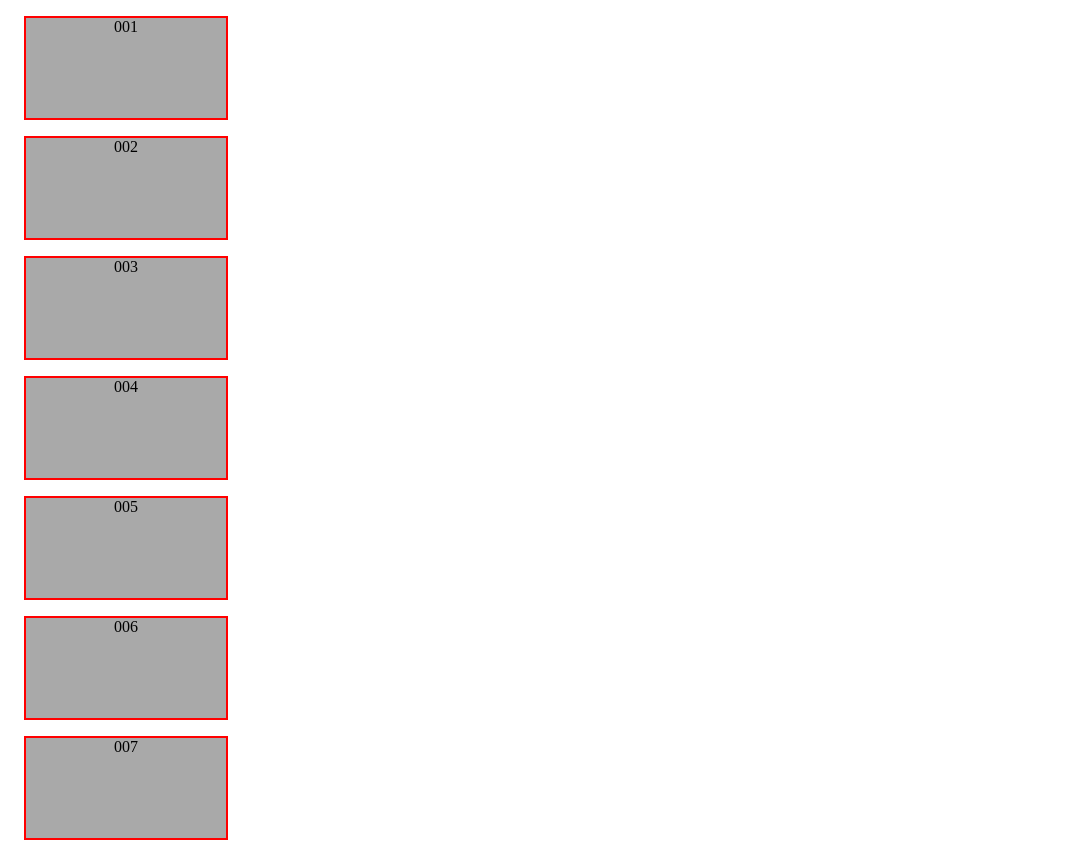
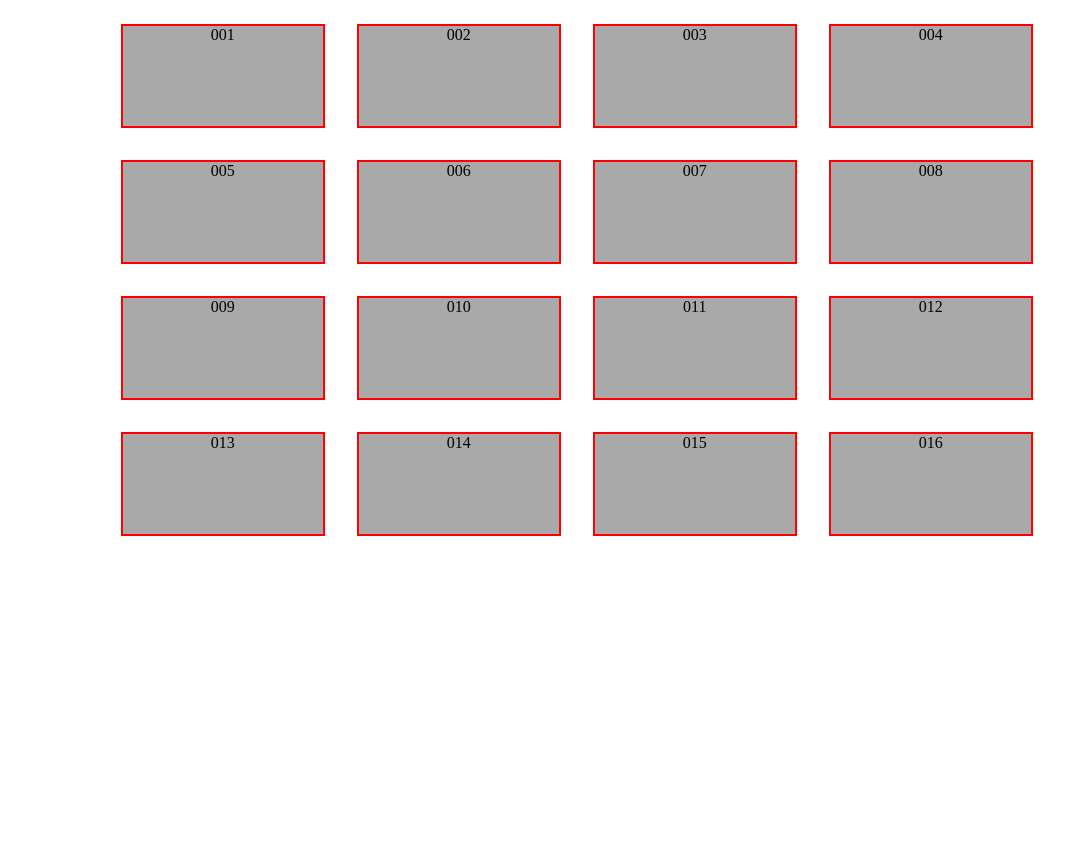
Before and after one commit to fbw-d09/uib-layout-flex-tide-27, a website: page challenges/01/index.html in a window 1280 px wide. Shown: the top 843 px of the page, without its empty margins (0-1072 px from the left). After the commit the page ends 800 px from the top, so only its background shows below. Drawn offline with Linux system fonts and the light colour scheme.

Commit message:
flex-fetig

```diff
--- a/challenges/01/index.html
+++ b/challenges/01/index.html
@@ -5,9 +5,12 @@
         <meta charset="UTF-8">
         <link rel="stylesheet" href="main.css">
         <title>Flexbox Container - Challenge 1</title>
+
+    <link rel="stylesheet" href="main.css">
     </head>
 
     <body>
+        <main class="conteiner">
             <div>001</div>
             <div>002</div>
             <div>003</div>
@@ -24,6 +27,8 @@
             <div>014</div>
             <div>015</div>
             <div>016</div>
+        </main>
+    </div>
     </body>
 
 </html>
--- a/challenges/01/main.css
+++ b/challenges/01/main.css
@@ -8,3 +8,11 @@ div {
   border: 2px solid red;
   text-align: center;
 }
+
+.conteiner{
+  width: 90%;
+  height: 90%;
+  display: flex;
+  flex-wrap: wrap;
+  justify-content: center;
+}
--- a/challenges/02/main.css
+++ b/challenges/02/main.css
@@ -9,3 +9,11 @@ div {
     border: 2px solid red;
     text-align: center;
 }
+
+.conteiner{
+    width: 90%;
+    height: 90%;
+    display: flex;
+    flex-wrap: wrap-reverse;
+    justify-content: center;
+  }
--- a/challenges/03/main.css
+++ b/challenges/03/main.css
@@ -8,3 +8,12 @@ div {
   border: 2px solid red;
   text-align: center;
 }
+
+.conteiner{
+  width: 90%;
+  height: 90%;
+  display: flex;
+  align-items: center;
+  justify-content: space-around;
+  flex-direction: column-reverse;
+}
--- a/challenges/04/main.css
+++ b/challenges/04/main.css
@@ -13,3 +13,12 @@ div {
   border: 2px solid red;
   text-align: center;
 }
+
+.conteiner{
+  width: 90%;
+  height: 100%;
+  display: flex;
+  align-items: flex-end;
+  justify-content: space-around;
+
+}
--- a/challenges/05/main.css
+++ b/challenges/05/main.css
@@ -13,3 +13,11 @@ div {
   border: 2px solid red;
   text-align: center;
 }
+
+.conteiner{
+  width: 90%;
+  height: 100%;
+  display: flex;
+  justify-content: center;
+
+}
--- a/challenges/06/main.css
+++ b/challenges/06/main.css
@@ -12,3 +12,12 @@ div {
   border: 2px solid red;
   text-align: center;
 }
+
+.conteiner{
+  width: 90%;
+  height: 90%;
+  display: flex;
+  align-items: center;
+  justify-content: space-around;
+  flex-direction: column;
+}
```
Also changed, not shown: challenges/02/index.html (+2 -0 lines), challenges/03/index.html (+2 -0 lines), challenges/04/index.html (+2 -0 lines), challenges/05/index.html (+2 -0 lines), challenges/06/index.html (+2 -0 lines). Lines whose indentation alone changed are shown as unchanged.
